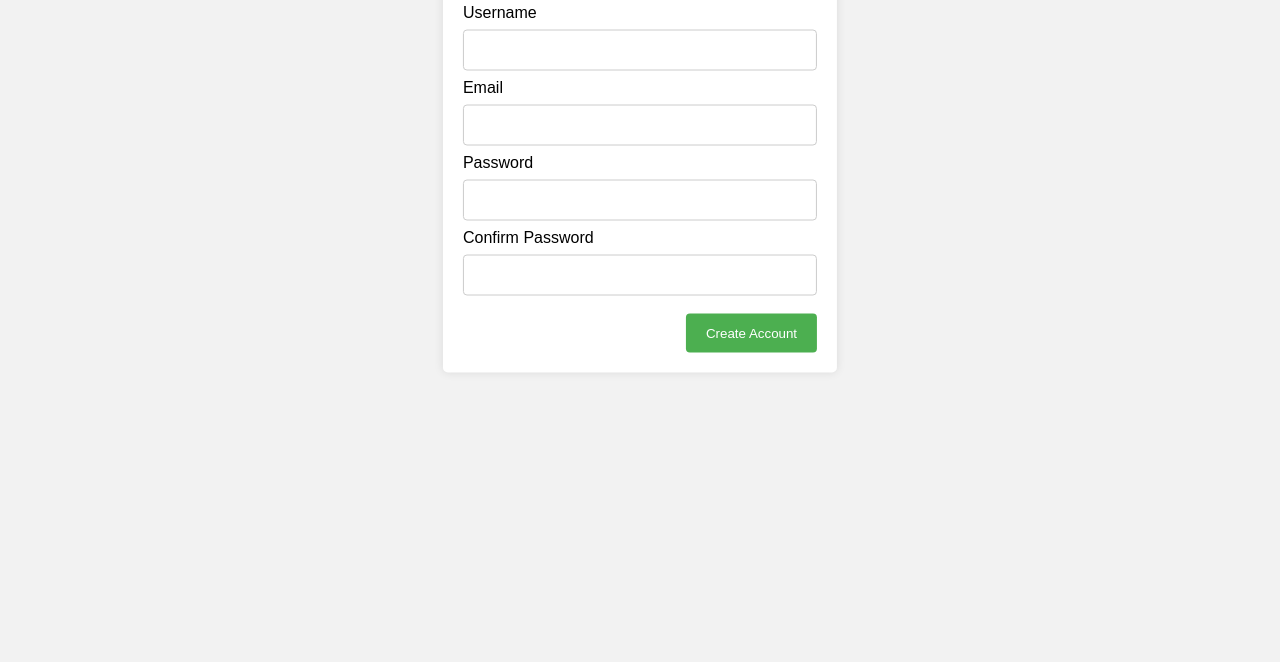
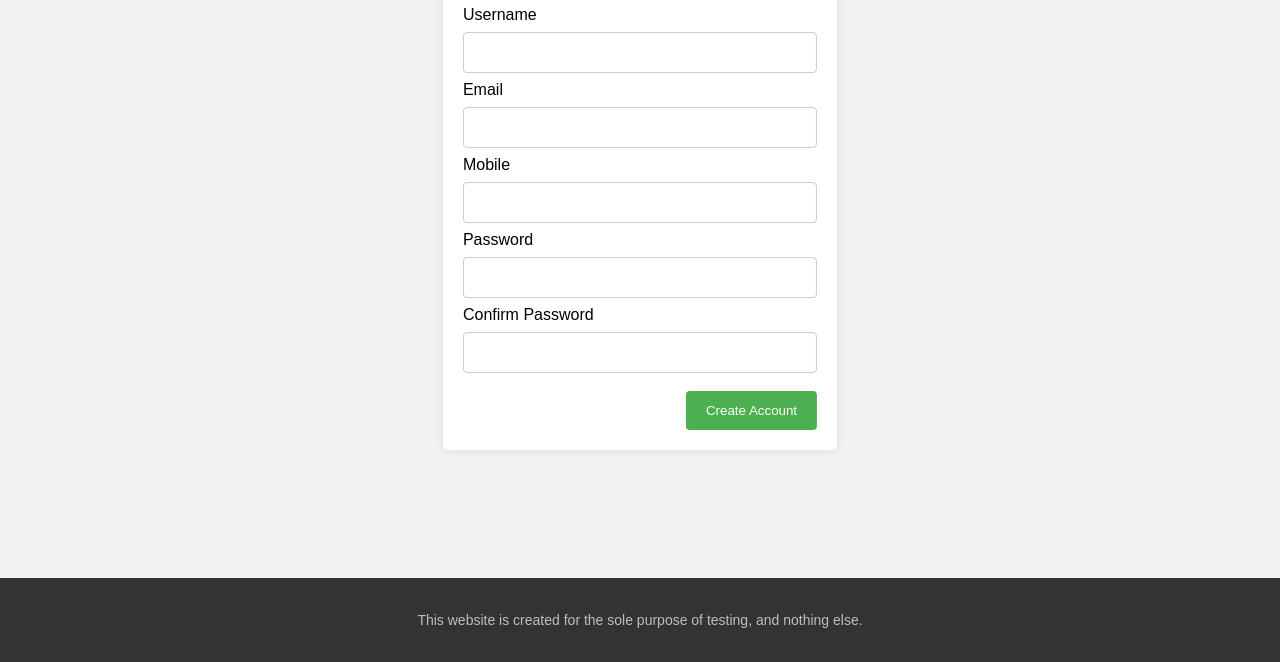
Before and after one commit to flahi/seleniumIDE, a plain HTML site: page index.html in a window 1280 px wide. Shown: the part 222-884 px from the top of the page. Before the commit the page ends 800 px from the top, so only its background shows below. Drawn offline with Linux system fonts and the light colour scheme.

Commit message:
added more features

```diff
--- a/index.html
+++ b/index.html
@@ -5,32 +5,39 @@
     <link rel="stylesheet" type="text/css" href="style.css">
   </head>
   <body>
-    <div class="head">
+    <div class="main">
+      <div class="container">
         <h1>User Login Creation</h1>
-    </div>
-    <div class="container">
         <form id="register-form">
           <div>
             <label for="username">Username</label>
-          <input type="text" id="username" name="username" required>
+            <input type="text" id="username" name="username">
           </div>
           <div>
             <label for="email">Email</label>
-          <input type="text" id="email" name="email" required>
+            <input type="text" id="email" name="email">
+          </div>
+          <div>
+            <label for="mobile">Mobile</label>
+            <input type="text" id="mobile" name="mobile">
           </div>
           <div>
             <label for="password">Password</label>
-          <input type="password" id="password" name="password" required>
+            <input type="password" id="password" name="password">
           </div>
           <div>
             <label for="confirm-password">Confirm Password</label>
-          <input type="password" id="confirm-password" name="confirm-password" required>
+            <input type="password" id="confirm-password" name="confirm-password">
           </div>
           <div class="error-message" id="error-message"></div>
           <button type="submit">Create Account</button>
         </form>
         <div class="success-message" id="success-message"></div>
       </div>
+    </div>
+    <footer>
+      <p>This website is created for the sole purpose of testing, and nothing else.</p>
+    </footer>
     <script src="script.js"></script>
   </body>
 </html>
--- a/script.js
+++ b/script.js
@@ -7,15 +7,29 @@ registerForm.addEventListener("submit", function(event) {
 
   const username = document.querySelector("#username").value.trim();
   const email = document.querySelector("#email").value.trim();
+  const mobile = document.querySelector("#mobile").value.trim();
   const password = document.querySelector("#password").value.trim();
   const confirmPassword = document.querySelector("#confirm-password").value.trim();
 
   // Email validation regex
   const emailRegex = /^[^\s@]+@[^\s@]+\.[^\s@]+$/;
+  if (username==""||email==""||mobile==""||password==""||confirmPassword=="") {
+    errorMessage.textContent = "Do not leave fields empty";
+    successMessage.textContent = "";
+    return;
+  }
 
   // Check if email is valid
   if (!emailRegex.test(email)) {
-    errorMessage.textContent = "Invalid email format";
+    errorMessage.textContent = "Invalid email";
+    successMessage.textContent = "";
+    return;
+  }
+
+  //mobile number checking
+  const mobRegex = /^[\+]?[(]?[0-9]{3}[)]?[-\s\.]?[0-9]{3}[-\s\.]?[0-9]{4,6}$/im;
+  if (!mobRegex.test(mobile)) {
+    errorMessage.textContent = "Invalid mobile";
     successMessage.textContent = "";
     return;
   }
@@ -37,4 +51,5 @@ registerForm.addEventListener("submit", function(event) {
   successMessage.textContent = `User account created`;
   errorMessage.textContent = "";
   registerForm.reset();
+  window.location.href ="created.html";
 });
--- a/style.css
+++ b/style.css
@@ -1,7 +1,19 @@
 /* CSS code here */
+* {
+  padding: 0;
+  box-sizing: border-box;
+}
+
 body {
+    margin: 0;
     font-family: Arial, sans-serif;
     background-color: #f2f2f2;
+  }
+
+  .main {
+    display: flex;
+    flex-direction: column;
+    min-height: 100vh;
   }
 
   .container {
@@ -11,10 +23,6 @@ body {
     background-color: #fff;
     box-shadow: 0px 0px 10px rgba(0, 0, 0, 0.1);
     border-radius: 5px;
-  }
-
-  .head {
-      padding:50px;
   }
 
   h1 {
@@ -101,3 +109,17 @@ body {
     left: 50%;
     transform: translate(-50%, -50%);
   }
+
+  footer {
+    flex-grow: 1;
+    bottom: 0;
+    left: 0;
+    width: 100%;
+    background-color: #333333;
+    padding: 20px;
+    text-align: center;
+    font-size: 14px;
+    color: rgb(190, 190, 190);
+    margin: 0;
+  }
+    }
```
Also changed, not shown: created.html (added, +9 -0 lines). Lines whose indentation alone changed are shown as unchanged.
